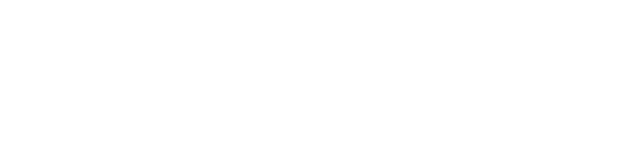
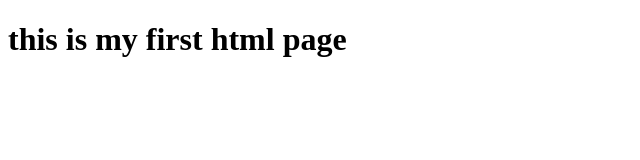
Before and after one commit to sangramdobhal/htmlpage, a plain HTML site: page index.html in a window 1280 px wide. Shown: the whole page, without its empty margins (0-640 px from the left). Drawn offline with Linux system fonts and the light colour scheme.

Commit message:
This is v2

```diff
--- a/index.html
+++ b/index.html
@@ -6,6 +6,6 @@
     <title>Document</title>
 </head>
 <body>
-
+    <h1>this is my first html page</h1>
 </body>
 </html>
```
